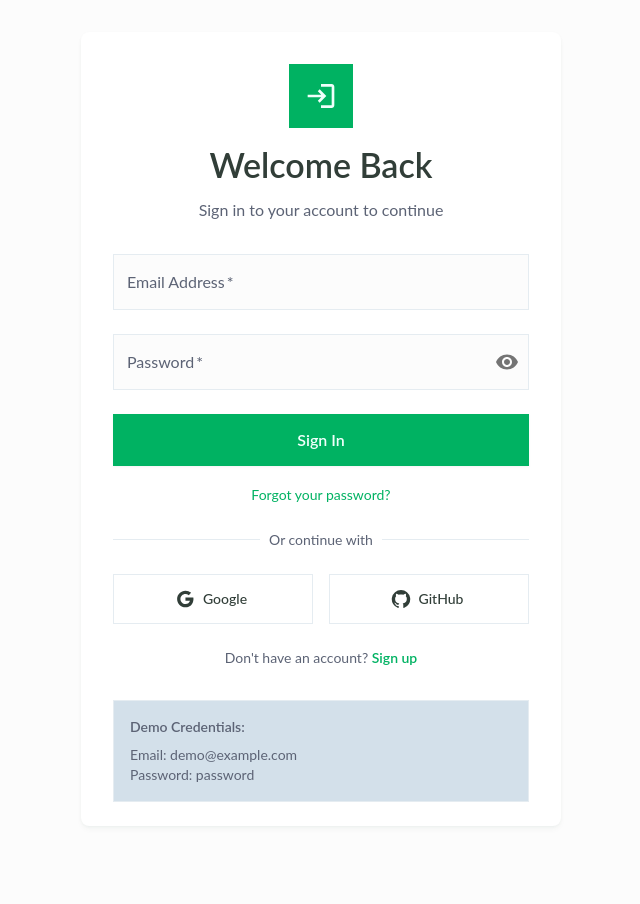
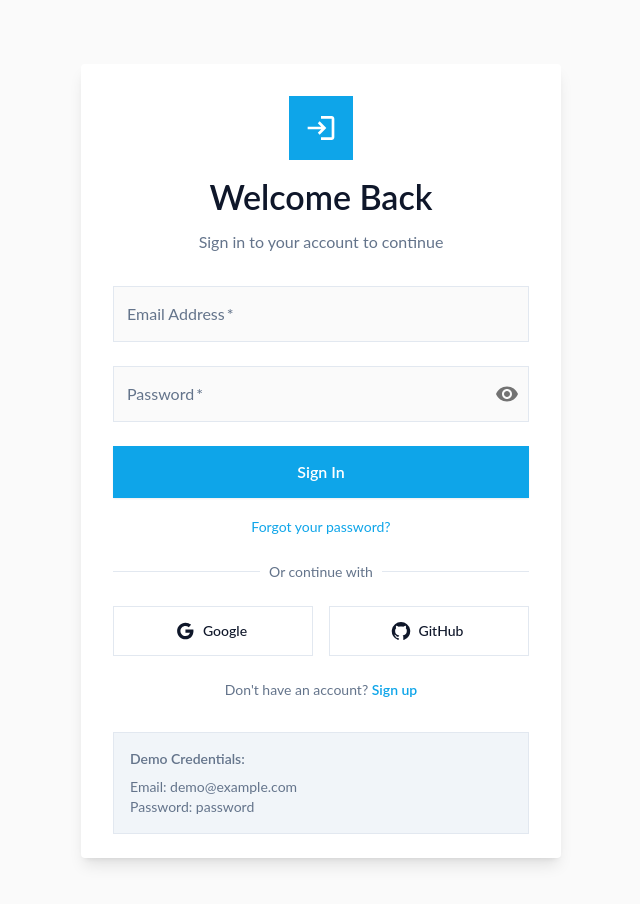
Before and after one commit to SatriyoRizkyansah/sr-template, a React (Vite) app: page /login in a window 1280 px wide. Shown: the top 904 px of the page, without its empty margins (319-959 px from the left). Before the commit the page ends 858 px from the top, so only its background shows below. Built offline with nearby package versions, Linux system fonts and the light colour scheme.

Commit message:
feat: Refactor theme colors and remove unused dependencies

```diff
--- a/package.json
+++ b/package.json
@@ -14,14 +14,12 @@
     "@emotion/styled": "^11.14.1",
     "@mui/icons-material": "^7.3.6",
     "@mui/material": "^7.3.6",
-    "culori": "^4.0.2",
     "react": "^19.2.0",
     "react-dom": "^19.2.0",
     "react-router-dom": "^7.11.0"
   },
   "devDependencies": {
     "@eslint/js": "^9.39.1",
-    "@types/culori": "^4.0.1",
     "@types/node": "^24.10.1",
     "@types/react": "^19.2.5",
     "@types/react-dom": "^19.2.3",
--- a/src/index.css
+++ b/src/index.css
@@ -1,143 +1,45 @@
+/* Import color theme system */
+@import "./theme/colors/index.css";
+
+/* Global Fonts and Base Styles */
 :root {
-  --background: oklch(0.99 0 0);
-  --foreground: oklch(0.35 0.02 165.48);
-  --card: oklch(1 0 0);
-  --card-foreground: oklch(0.35 0.02 165.48);
-  --popover: oklch(1 0 0);
-  --popover-foreground: oklch(0.35 0.02 165.48);
-  --primary: oklch(0.67 0.17 153.85);
-  --primary-foreground: oklch(0.99 0.02 175.22);
-  --secondary: oklch(0.9 0.02 238.66);
-  --secondary-foreground: oklch(0.2 0.02 266.02);
-  --muted: oklch(0.9 0.02 240.73);
-  --muted-foreground: oklch(0.5 0.03 268.53);
-  --accent: oklch(0.9 0.02 240.73);
-  --accent-foreground: oklch(0.35 0.02 165.48);
-  --destructive: oklch(0.61 0.24 20.96);
-  --border: oklch(0.94 0.01 238.46);
-  --input: oklch(0.85 0.02 240.75);
-  --ring: oklch(0.67 0.17 153.85);
-  --chart-1: oklch(0.67 0.17 153.85);
-  --chart-2: oklch(0.5 0.1 270.06);
-  --chart-3: oklch(0.72 0.12 201.79);
-  --chart-4: oklch(0.8 0.1 100.65);
-  --chart-5: oklch(0.6 0.15 300.14);
-  --sidebar: oklch(0.98 0.01 238.45);
-  --sidebar-foreground: oklch(0.35 0.02 165.48);
-  --sidebar-primary: oklch(0.67 0.17 153.85);
-  --sidebar-primary-foreground: oklch(0.98 0.01 238.45);
-  --sidebar-accent: oklch(0.9 0.02 240.73);
-  --sidebar-accent-foreground: oklch(0.35 0.02 165.48);
-  --sidebar-border: oklch(0.85 0.02 240.75);
-  --sidebar-ring: oklch(0.67 0.17 153.85);
-
   --font-sans: Lato, sans-serif;
   --font-serif: Merriweather, Geist, Geist Fallback, ui-serif, Georgia, Cambria, "Times New Roman", Times, serif;
   --font-mono: Roboto Mono, Geist Mono, Geist Mono Fallback, ui-monospace, SFMono-Regular, Menlo, Monaco, Consolas, "Liberation Mono", "Courier New", monospace;
 
   --radius: 0.25rem;
 
-  --shadow-2xs: 0px 1px 3px 0px oklch(0.35 0.05 163.02 / 0.02);
-  --shadow-xs: 0px 1px 3px 0px oklch(0.35 0.05 163.02 / 0.02);
-  --shadow-sm: 0px 1px 3px 0px oklch(0.35 0.05 163.02 / 0.04), 0px 1px 2px -1px oklch(0.35 0.05 163.02 / 0.04);
-  --shadow: 0px 1px 3px 0px oklch(0.35 0.05 163.02 / 0.04), 0px 1px 2px -1px oklch(0.35 0.05 163.02 / 0.04);
-  --shadow-md: 0px 1px 3px 0px oklch(0.35 0.05 163.02 / 0.04), 0px 2px 4px -1px oklch(0.35 0.05 163.02 / 0.04);
-  --shadow-lg: 0px 1px 3px 0px oklch(0.35 0.05 163.02 / 0.04), 0px 4px 6px -1px oklch(0.35 0.05 163.02 / 0.04);
-  --shadow-xl: 0px 1px 3px 0px oklch(0.35 0.05 163.02 / 0.04), 0px 8px 10px -1px oklch(0.35 0.05 163.02 / 0.04);
-  --shadow-2xl: 0px 1px 3px 0px oklch(0.35 0.05 163.02 / 0.1);
+  --shadow-2xs: 0px 1px 2px 0px rgba(0, 0, 0, 0.05);
+  --shadow-xs: 0px 1px 2px 0px rgba(0, 0, 0, 0.05);
+  --shadow-sm: 0px 1px 2px 0px rgba(0, 0, 0, 0.05), 0px 1px 2px -1px rgba(0, 0, 0, 0.05);
+  --shadow: 0px 1px 3px 0px rgba(0, 0, 0, 0.1), 0px 1px 2px -1px rgba(0, 0, 0, 0.1);
+  --shadow-md: 0px 4px 6px -1px rgba(0, 0, 0, 0.1), 0px 2px 4px -2px rgba(0, 0, 0, 0.1);
+  --shadow-lg: 0px 10px 15px -3px rgba(0, 0, 0, 0.1), 0px 4px 6px -4px rgba(0, 0, 0, 0.1);
+  --shadow-xl: 0px 20px 25px -5px rgba(0, 0, 0, 0.1), 0px 8px 10px -6px rgba(0, 0, 0, 0.1);
+  --shadow-2xl: 0px 25px 50px -12px rgba(0, 0, 0, 0.25);
+
+  font-family: var(--font-sans);
+  line-height: 1.5;
+  font-weight: 400;
+  color-scheme: light dark;
+  font-synthesis: none;
+  text-rendering: optimizeLegibility;
+  -webkit-font-smoothing: antialiased;
+  -moz-osx-font-smoothing: grayscale;
 }
 
-.dark {
-  --background: oklch(0.15 0.02 269.18);
-  --foreground: oklch(0.95 0.01 238.46);
-  --card: oklch(0.2 0.02 266.02);
-  --card-foreground: oklch(0.95 0.01 238.46);
-  --popover: oklch(0.2 0.02 266.02);
-  --popover-foreground: oklch(0.95 0.01 238.46);
-  --primary: oklch(0.67 0.17 153.85);
-  --primary-foreground: oklch(0.15 0.02 269.18);
-  --secondary: oklch(0.3 0.03 271.05);
-  --secondary-foreground: oklch(0.95 0.01 238.46);
-  --muted: oklch(0.3 0.03 271.05);
-  --muted-foreground: oklch(0.6 0.03 269.46);
-  --accent: oklch(0.3 0.03 271.05);
-  --accent-foreground: oklch(0.95 0.01 238.46);
-  --destructive: oklch(0.64 0.25 19.69);
-  --border: oklch(0.95 0.01 238.46 / 15%);
-  --input: oklch(0.95 0.01 238.46 / 20%);
-  --ring: oklch(0.67 0.17 153.85);
-  --chart-1: oklch(0.67 0.17 153.85);
-  --chart-2: oklch(0.6 0.1 269.83);
-  --chart-3: oklch(0.72 0.12 201.79);
-  --chart-4: oklch(0.8 0.1 100.65);
-  --chart-5: oklch(0.6 0.15 300.14);
-  --sidebar: oklch(0.2 0.02 266.02);
-  --sidebar-foreground: oklch(0.95 0.01 238.46);
-  --sidebar-primary: oklch(0.67 0.17 153.85);
-  --sidebar-primary-foreground: oklch(0.15 0.02 269.18);
-  --sidebar-accent: oklch(0.3 0.03 271.05);
-  --sidebar-accent-foreground: oklch(0.95 0.01 238.46);
-  --sidebar-border: oklch(0.95 0.01 238.46 / 15%);
-  --sidebar-ring: oklch(0.67 0.17 153.85);
-
-  --shadow-2xs: 0px 1px 2px 0px oklch(0 0 0 / 0.01);
-  --shadow-xs: 0px 1px 2px 0px oklch(0 0 0 / 0.01);
-  --shadow-sm: 0px 1px 2px 0px oklch(0 0 0 / 0.01), 0px 1px 2px -1px oklch(0 0 0 / 0.01);
-  --shadow: 0px 1px 2px 0px oklch(0 0 0 / 0.01), 0px 1px 2px -1px oklch(0 0 0 / 0.01);
-  --shadow-md: 0px 1px 2px 0px oklch(0 0 0 / 0.01), 0px 2px 4px -1px oklch(0 0 0 / 0.01);
-  --shadow-lg: 0px 1px 2px 0px oklch(0 0 0 / 0.01), 0px 4px 6px -1px oklch(0 0 0 / 0.01);
-  --shadow-xl: 0px 1px 2px 0px oklch(0 0 0 / 0.01), 0px 8px 10px -1px oklch(0 0 0 / 0.01);
-  --shadow-2xl: 0px 1px 2px 0px oklch(0 0 0 / 0.03);
+body {
+  margin: 0;
+  background-color: var(--background);
+  color: var(--foreground);
+  min-height: 100vh;
+  display: flex;
+  place-items: center;
+  min-width: 320px;
 }
 
-@theme inline {
-  --color-background: var(--background);
-  --color-foreground: var(--foreground);
-  --color-card: var(--card);
-  --color-card-foreground: var(--card-foreground);
-  --color-popover: var(--popover);
-  --color-popover-foreground: var(--popover-foreground);
-  --color-primary: var(--primary);
-  --color-primary-foreground: var(--primary-foreground);
-  --color-secondary: var(--secondary);
-  --color-secondary-foreground: var(--secondary-foreground);
-  --color-muted: var(--muted);
-  --color-muted-foreground: var(--muted-foreground);
-  --color-accent: var(--accent);
-  --color-accent-foreground: var(--accent-foreground);
-  --color-destructive: var(--destructive);
-  --color-border: var(--border);
-  --color-input: var(--input);
-  --color-ring: var(--ring);
-  --color-chart-1: var(--chart-1);
-  --color-chart-2: var(--chart-2);
-  --color-chart-3: var(--chart-3);
-  --color-chart-4: var(--chart-4);
-  --color-chart-5: var(--chart-5);
-  --color-sidebar: var(--sidebar);
-  --color-sidebar-foreground: var(--sidebar-foreground);
-  --color-sidebar-primary: var(--sidebar-primary);
-  --color-sidebar-primary-foreground: var(--sidebar-primary-foreground);
-  --color-sidebar-accent: var(--sidebar-accent);
-  --color-sidebar-accent-foreground: var(--sidebar-accent-foreground);
-  --color-sidebar-border: var(--sidebar-border);
-  --color-sidebar-ring: var(--sidebar-ring);
-
-  --font-sans: var(--font-sans);
-  --font-mono: var(--font-mono);
-  --font-serif: var(--font-serif);
-
-  --radius-sm: calc(var(--radius) - 4px);
-  --radius-md: calc(var(--radius) - 2px);
-  --radius-lg: var(--radius);
-  --radius-xl: calc(var(--radius) + 4px);
-
-  --shadow-2xs: var(--shadow-2xs);
-  --shadow-xs: var(--shadow-xs);
-  --shadow-sm: var(--shadow-sm);
-  --shadow: var(--shadow);
-  --shadow-md: var(--shadow-md);
-  --shadow-lg: var(--shadow-lg);
-  --shadow-xl: var(--shadow-xl);
-  --shadow-2xl: var(--shadow-2xl);
+#root {
+  width: 100%;
+  margin: 0 auto;
+  padding: 2rem;
 }
--- /dev/null
+++ b/src/theme/colors/dark.css
@@ -0,0 +1,34 @@
+/* Dark Mode Color Variables */
+.dark {
+  --background: #09090b;
+  --foreground: #fafafa;
+  --card: #1a1a1e;
+  --card-foreground: #fafafa;
+  --popover: #1a1a1e;
+  --popover-foreground: #fafafa;
+  --primary: #0ea5e9;
+  --primary-foreground: #09090b;
+  --secondary: #27272a;
+  --secondary-foreground: #fafafa;
+  --muted: #27272a;
+  --muted-foreground: #a1a1aa;
+  --accent: #27272a;
+  --accent-foreground: #fafafa;
+  --destructive: #ef4444;
+  --border: #27272a;
+  --input: #27272a;
+  --ring: #0ea5e9;
+  --chart-1: #0ea5e9;
+  --chart-2: #8b5cf6;
+  --chart-3: #06b6d4;
+  --chart-4: #eab308;
+  --chart-5: #ec4899;
+  --sidebar: #09090b;
+  --sidebar-foreground: #fafafa;
+  --sidebar-primary: #0ea5e9;
+  --sidebar-primary-foreground: #09090b;
+  --sidebar-accent: #27272a;
+  --sidebar-accent-foreground: #fafafa;
+  --sidebar-border: #27272a;
+  --sidebar-ring: #0ea5e9;
+}
--- /dev/null
+++ b/src/theme/colors/index.css
@@ -0,0 +1,8 @@
+/* Color Theme System - Light and Dark Mode */
+@import "./light.css";
+@import "./dark.css";
+
+/* Theme transition support */
+* {
+  transition: background-color 0.2s ease, color 0.2s ease, border-color 0.2s ease;
+}
--- /dev/null
+++ b/src/theme/colors/light.css
@@ -0,0 +1,34 @@
+/* Light Mode Color Variables */
+:root {
+  --background: #fafafa;
+  --foreground: #0f172a;
+  --card: #ffffff;
+  --card-foreground: #0f172a;
+  --popover: #ffffff;
+  --popover-foreground: #0f172a;
+  --primary: #0ea5e9;
+  --primary-foreground: #ffffff;
+  --secondary: #f1f5f9;
+  --secondary-foreground: #1e293b;
+  --muted: #f1f5f9;
+  --muted-foreground: #64748b;
+  --accent: #f1f5f9;
+  --accent-foreground: #0f172a;
+  --destructive: #dc2626;
+  --border: #e2e8f0;
+  --input: #e2e8f0;
+  --ring: #0ea5e9;
+  --chart-1: #0ea5e9;
+  --chart-2: #8b5cf6;
+  --chart-3: #06b6d4;
+  --chart-4: #eab308;
+  --chart-5: #ec4899;
+  --sidebar: #f8fafc;
+  --sidebar-foreground: #0f172a;
+  --sidebar-primary: #0ea5e9;
+  --sidebar-primary-foreground: #ffffff;
+  --sidebar-accent: #f1f5f9;
+  --sidebar-accent-foreground: #0f172a;
+  --sidebar-border: #e2e8f0;
+  --sidebar-ring: #0ea5e9;
+}
--- a/src/theme/theme.ts
+++ b/src/theme/theme.ts
@@ -1,35 +1,13 @@
 import { createTheme, type Theme } from "@mui/material/styles";
-import { formatHex, oklch } from "culori";
 
-// Utility function to get CSS variable value
+// Helper function to get CSS variable value
 const getCSSVariable = (varName: string): string => {
   if (typeof window !== "undefined") {
-    return getComputedStyle(document.documentElement).getPropertyValue(varName).trim();
+    return getComputedStyle(document.documentElement)
+      .getPropertyValue(varName)
+      .trim();
   }
   return "";
-};
-
-// Convert OKLCH string to HEX format that MUI understands
-const oklchToHex = (oklchString: string, fallback: string): string => {
-  try {
-    if (!oklchString || oklchString === "") return fallback;
-
-    // Parse OKLCH string like "oklch(0.62 0.14 39.15)"
-    const match = oklchString.match(/oklch\(([\d.]+)\s+([\d.]+)\s+([\d.]+)\)/);
-    if (!match) return fallback;
-
-    const [, l, c, h] = match;
-    const color = oklch({
-      l: parseFloat(l),
-      c: parseFloat(c),
-      h: parseFloat(h),
-    });
-
-    return formatHex(color) || fallback;
-  } catch (error) {
-    console.warn(`Failed to convert OKLCH color: ${oklchString}`, error);
-    return fallback;
-  }
 };
 
 export const createCustomTheme = (mode: "light" | "dark"): Theme => {
@@ -37,105 +15,105 @@ export const createCustomTheme = (mode: "light" | "dark"): Theme => {
     palette: {
       mode,
       primary: {
-        main: oklchToHex(getCSSVariable("--primary"), mode === "dark" ? "#60a5fa" : "#2563eb"),
-        contrastText: oklchToHex(getCSSVariable("--primary-foreground"), "#ffffff"),
+        main: getCSSVariable("--primary") || "#0ea5e9",
+        contrastText: getCSSVariable("--primary-foreground") || "#ffffff",
       },
       secondary: {
-        main: oklchToHex(getCSSVariable("--secondary"), mode === "dark" ? "#fafafa" : "#64748b"),
-        contrastText: oklchToHex(getCSSVariable("--secondary-foreground"), mode === "dark" ? "#1e1e1e" : "#0f172a"),
+        main: getCSSVariable("--secondary") || "#f1f5f9",
+        contrastText: getCSSVariable("--secondary-foreground") || "#1e293b",
       },
       error: {
-        main: oklchToHex(getCSSVariable("--destructive"), mode === "dark" ? "#ef4444" : "#dc2626"),
-        contrastText: oklchToHex(getCSSVariable("--primary-foreground"), "#ffffff"),
+        main: getCSSVariable("--destructive") || "#dc2626",
+        contrastText: "#ffffff",
       },
       warning: {
-        main: oklchToHex(getCSSVariable("--chart-4"), "#f59e0b"),
-        contrastText: oklchToHex(getCSSVariable("--primary-foreground"), "#ffffff"),
+        main: getCSSVariable("--chart-4") || "#eab308",
+        contrastText: "#ffffff",
       },
       info: {
-        main: oklchToHex(getCSSVariable("--chart-2"), "#3b82f6"),
-        contrastText: oklchToHex(getCSSVariable("--primary-foreground"), "#ffffff"),
+        main: getCSSVariable("--chart-2") || "#8b5cf6",
+        contrastText: "#ffffff",
       },
       success: {
-        main: oklchToHex(getCSSVariable("--chart-1"), "#10b981"),
-        contrastText: oklchToHex(getCSSVariable("--primary-foreground"), "#ffffff"),
+        main: getCSSVariable("--chart-1") || "#0ea5e9",
+        contrastText: "#ffffff",
       },
       background: {
-        default: oklchToHex(getCSSVariable("--background"), mode === "dark" ? "#1a1a1a" : "#ffffff"),
-        paper: oklchToHex(getCSSVariable("--card"), mode === "dark" ? "#1a1a1a" : "#ffffff"),
+        default: getCSSVariable("--background") || (mode === "dark" ? "#09090b" : "#fafafa"),
+        paper: getCSSVariable("--card") || (mode === "dark" ? "#1a1a1e" : "#ffffff"),
       },
       text: {
-        primary: oklchToHex(getCSSVariable("--foreground"), mode === "dark" ? "#fafafa" : "#09090b"),
-        secondary: oklchToHex(getCSSVariable("--muted-foreground"), mode === "dark" ? "#a1a1aa" : "#71717a"),
+        primary: getCSSVariable("--foreground") || (mode === "dark" ? "#fafafa" : "#0f172a"),
+        secondary: getCSSVariable("--muted-foreground") || (mode === "dark" ? "#a1a1aa" : "#64748b"),
       },
-      divider: oklchToHex(getCSSVariable("--border"), mode === "dark" ? "#27272a" : "#e4e4e7"),
+      divider: getCSSVariable("--border") || (mode === "dark" ? "#27272a" : "#e2e8f0"),
       action: {
-        hover: oklchToHex(getCSSVariable("--accent"), mode === "dark" ? "#27272a" : "#f4f4f5"),
-        selected: oklchToHex(getCSSVariable("--accent"), mode === "dark" ? "#27272a" : "#f4f4f5"),
+        hover: getCSSVariable("--accent") || (mode === "dark" ? "#27272a" : "#f1f5f9"),
+        selected: getCSSVariable("--accent") || (mode === "dark" ? "#27272a" : "#f1f5f9"),
       },
     },
     typography: {
-      fontFamily: getCSSVariable("--font-sans") || '"Inter", "Geist", ui-sans-serif, system-ui, -apple-system, BlinkMacSystemFont, "Segoe UI", Roboto, "Helvetica Neue", Arial, "Noto Sans", sans-serif',
+      fontFamily: "var(--font-sans)",
       h1: {
-        fontFamily: getCSSVariable("--font-sans"),
+        fontFamily: "var(--font-sans)",
         fontWeight: 700,
       },
       h2: {
-        fontFamily: getCSSVariable("--font-sans"),
+        fontFamily: "var(--font-sans)",
         fontWeight: 600,
       },
       h3: {
-        fontFamily: getCSSVariable("--font-sans"),
+        fontFamily: "var(--font-sans)",
         fontWeight: 600,
       },
       h4: {
-        fontFamily: getCSSVariable("--font-sans"),
+        fontFamily: "var(--font-sans)",
         fontWeight: 600,
       },
       h5: {
-        fontFamily: getCSSVariable("--font-sans"),
+        fontFamily: "var(--font-sans)",
         fontWeight: 600,
       },
       h6: {
-        fontFamily: getCSSVariable("--font-sans"),
+        fontFamily: "var(--font-sans)",
         fontWeight: 600,
       },
       body1: {
-        fontFamily: getCSSVariable("--font-sans"),
+        fontFamily: "var(--font-sans)",
       },
       body2: {
-        fontFamily: getCSSVariable("--font-sans"),
+        fontFamily: "var(--font-sans)",
       },
     },
     shape: {
-      borderRadius: 8, // matches var(--radius)
+      borderRadius: 4,
     },
     shadows: [
       "none",
-      getCSSVariable("--shadow-xs") || "0 1px 2px 0 rgb(0 0 0 / 0.05)",
-      getCSSVariable("--shadow-sm") || "0 1px 3px 0 rgb(0 0 0 / 0.1), 0 1px 2px -1px rgb(0 0 0 / 0.1)",
-      getCSSVariable("--shadow") || "0 1px 3px 0 rgb(0 0 0 / 0.1), 0 1px 2px -1px rgb(0 0 0 / 0.1)",
-      getCSSVariable("--shadow-md") || "0 4px 6px -1px rgb(0 0 0 / 0.1), 0 2px 4px -2px rgb(0 0 0 / 0.1)",
-      getCSSVariable("--shadow-lg") || "0 10px 15px -3px rgb(0 0 0 / 0.1), 0 4px 6px -4px rgb(0 0 0 / 0.1)",
-      getCSSVariable("--shadow-xl") || "0 20px 25px -5px rgb(0 0 0 / 0.1), 0 8px 10px -6px rgb(0 0 0 / 0.1)",
-      getCSSVariable("--shadow-2xl") || "0 25px 50px -12px rgb(0 0 0 / 0.25)",
-      "0 25px 50px -12px rgb(0 0 0 / 0.25)",
-      "0 25px 50px -12px rgb(0 0 0 / 0.25)",
-      "0 25px 50px -12px rgb(0 0 0 / 0.25)",
-      "0 25px 50px -12px rgb(0 0 0 / 0.25)",
-      "0 25px 50px -12px rgb(0 0 0 / 0.25)",
-      "0 25px 50px -12px rgb(0 0 0 / 0.25)",
-      "0 25px 50px -12px rgb(0 0 0 / 0.25)",
-      "0 25px 50px -12px rgb(0 0 0 / 0.25)",
-      "0 25px 50px -12px rgb(0 0 0 / 0.25)",
-      "0 25px 50px -12px rgb(0 0 0 / 0.25)",
-      "0 25px 50px -12px rgb(0 0 0 / 0.25)",
-      "0 25px 50px -12px rgb(0 0 0 / 0.25)",
-      "0 25px 50px -12px rgb(0 0 0 / 0.25)",
-      "0 25px 50px -12px rgb(0 0 0 / 0.25)",
-      "0 25px 50px -12px rgb(0 0 0 / 0.25)",
-      "0 25px 50px -12px rgb(0 0 0 / 0.25)",
-      "0 25px 50px -12px rgb(0 0 0 / 0.25)",
+      "var(--shadow-xs)",
+      "var(--shadow-sm)",
+      "var(--shadow)",
+      "var(--shadow-md)",
+      "var(--shadow-lg)",
+      "var(--shadow-xl)",
+      "var(--shadow-2xl)",
+      "var(--shadow-2xl)",
+      "var(--shadow-2xl)",
+      "var(--shadow-2xl)",
+      "var(--shadow-2xl)",
+      "var(--shadow-2xl)",
+      "var(--shadow-2xl)",
+      "var(--shadow-2xl)",
+      "var(--shadow-2xl)",
+      "var(--shadow-2xl)",
+      "var(--shadow-2xl)",
+      "var(--shadow-2xl)",
+      "var(--shadow-2xl)",
+      "var(--shadow-2xl)",
+      "var(--shadow-2xl)",
+      "var(--shadow-2xl)",
+      "var(--shadow-2xl)",
+      "var(--shadow-2xl)",
     ],
     components: {
       MuiCssBaseline: {
@@ -154,13 +132,13 @@ export const createCustomTheme = (mode: "light" | "dark"): Theme => {
         styleOverrides: {
           root: {
             textTransform: "none",
-            borderRadius: getCSSVariable("--radius") || "8px",
+            borderRadius: "var(--radius)",
             fontWeight: 500,
           },
           contained: {
-            boxShadow: getCSSVariable("--shadow-sm") || "0 1px 3px 0 rgb(0 0 0 / 0.1), 0 1px 2px -1px rgb(0 0 0 / 0.1)",
+            boxShadow: "var(--shadow-sm)",
             "&:hover": {
-              boxShadow: getCSSVariable("--shadow-md") || "0 4px 6px -1px rgb(0 0 0 / 0.1), 0 2px 4px -2px rgb(0 0 0 / 0.1)",
+              boxShadow: "var(--shadow-md)",
             },
           },
         },
@@ -180,7 +158,7 @@ export const createCustomTheme = (mode: "light" | "dark"): Theme => {
             backgroundColor: "var(--card)",
             color: "var(--card-foreground)",
             borderColor: "var(--border)",
-            boxShadow: getCSSVariable("--shadow-sm") || "0 1px 3px 0 rgb(0 0 0 / 0.1), 0 1px 2px -1px rgb(0 0 0 / 0.1)",
+            boxShadow: "var(--shadow-sm)",
           },
         },
       },
```
Also changed, not shown: 1 other file (tests, documents, lock files or other folders).
